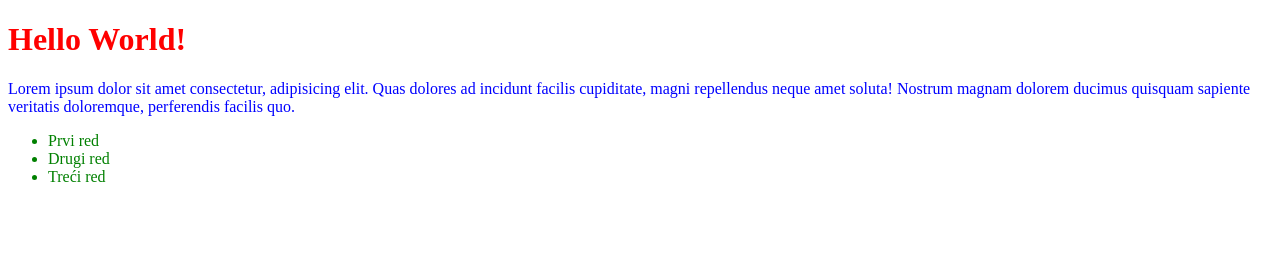
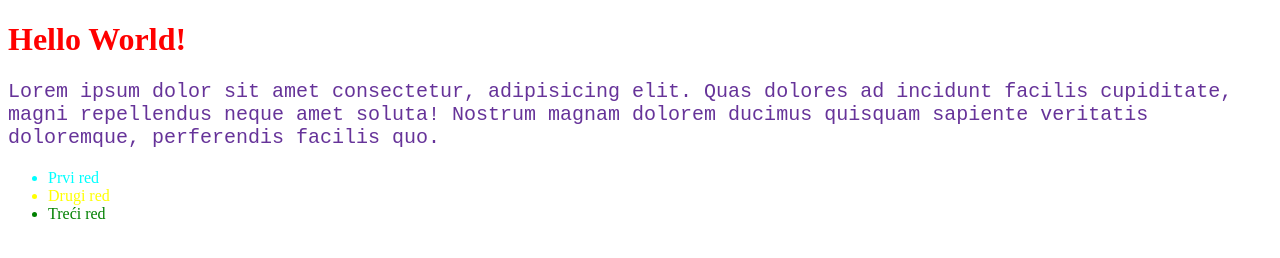
Before and after one commit to lukcola/algebra.css.1, a plain HTML site: page index.html in a window 1280 px wide. Drawn offline with Linux system fonts and the light colour scheme.

Commit message:
Dodavanje CSS-a

```diff
--- a/index.html
+++ b/index.html
@@ -5,34 +5,20 @@
     <meta charset="UTF-8">
     <meta name="viewport" content="width=device-width, initial-scale=1.0">
     <title>CSS prvi primjer</title>
+    <link rel="stylesheet" href="style.css">
 </head>
-
-<style>
-    h1 {
-        color: red;
-        font-size: 32px;
-    }
-
-    p {
-        color: blue;
-        font-size: 16px;
-    }
-
-    ul {
-        color: green;
-    }
-</style>
 
 <body>
     <h1>Hello World!</h1>
-    <p>Lorem ipsum dolor sit amet consectetur, adipisicing elit.
+    <p style="color: rebeccapurple; font-size: 20px;">
+        Lorem ipsum dolor sit amet consectetur, adipisicing elit.
         Quas dolores ad incidunt facilis cupiditate, magni repellendus neque amet soluta!
         Nostrum magnam dolorem ducimus quisquam sapiente veritatis doloremque, perferendis facilis quo.
     </p>
     <ul>
-        <li>Prvi red</li>
-        <li>Drugi red</li>
-        <li>Treći red</li>
+        <li class="li_1">Prvi red</li>
+        <li class="li_2">Drugi red</li>
+        <li class="li_3">Treći red</li>
     </ul>
 </body>
 
--- /dev/null
+++ b/style.css
@@ -0,0 +1,26 @@
+h1 {
+    color: red;
+    font-size: 32px;
+}
+
+p {
+    color: blue;
+    font-size: 16px;
+    font-family: 'Courier New', Courier, monospace;
+}
+
+ul {
+    color: purple;
+}
+
+.li_1 {
+    color: aqua;
+}
+
+.li_2 {
+    color: yellow;
+}
+
+.li_3 {
+    color: green;
+}
```
